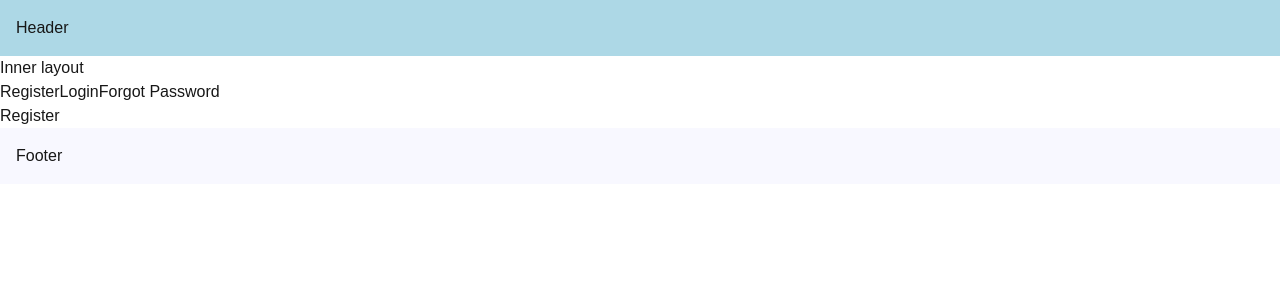
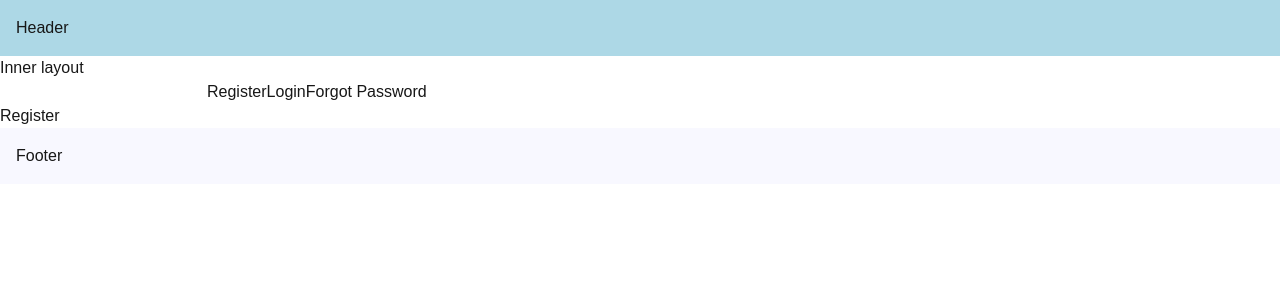
Before and after one commit to fhabhishektiwari/nextjs_learning, a Next.js app: page /register in a window 1280 px wide. Shown: the top 300 px of the page. Built offline with nearby package versions, Linux system fonts and the light colour scheme.

Commit message:
Templates

```diff
--- a/src/app/(auth)/(with-auth-layout)/layout.tsx
+++ b/src/app/(auth)/(with-auth-layout)/template.tsx
@@ -1,6 +1,7 @@
 "use client";
 import Link from "next/link";
 import { usePathname } from "next/navigation";
+import { useState } from "react";
 
 const navLinks = [
   { name: "Register", href: "/register" },
@@ -13,11 +14,16 @@ export default function AuthLayout({
 }: {
   children: React.ReactNode;
 }) {
+  const [inputState, setInputState] = useState("");
   const pathName = usePathname();
   console.log("pathName", pathName);
   return (
     <div>
       <h2>Inner layout</h2>
+      <input
+        value={inputState}
+        onChange={(e) => setInputState(e.target.value)}
+      />
       {navLinks.map((link) => {
         const isActive = pathName.startsWith(link.href);
         return (
```
